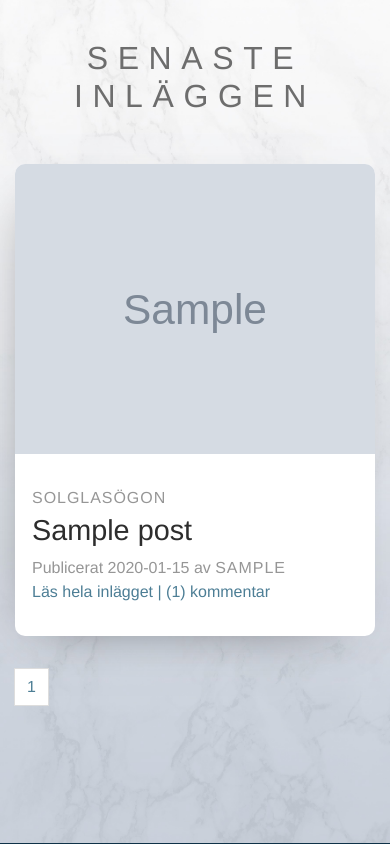
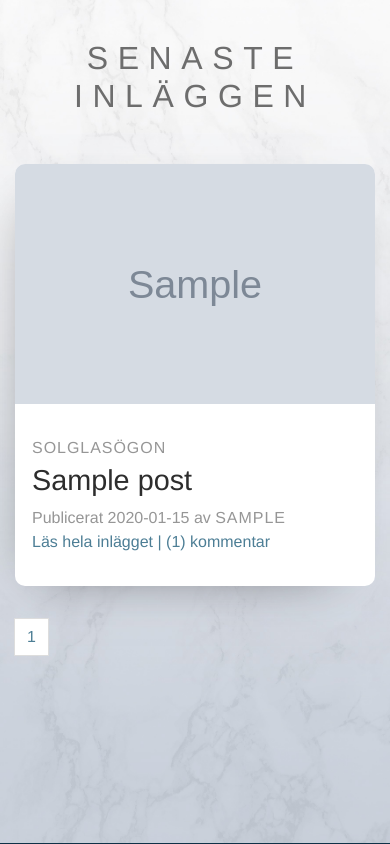
Before and after one commit to raaghda/millhouseblog, a PHP site: page /millhouseblog/?page=home in a window 390 px wide. Shown: the part 77-921 px from the top of the page. Run offline with PHP 8.4, Linux system fonts and the light colour scheme; data comes from the database, SQL or seed files in the repository; tables that the repository leaves empty hold one stand-in row (values such as "Sample post"); grey boxes marked "Sample" are stand-in pictures; some libraries are stand-ins or nearby versions.

Commit message:
Making mobile-thumbnails slightly smaller

```diff
--- a/www/css/style.css
+++ b/www/css/style.css
@@ -228,14 +228,14 @@ input[type=submit]:hover{
     border-top-left-radius: 10px;
     border-top-right-radius: 10px;
     position: relative;
-    height: 290px;
+    height: 240px;
     overflow: hidden;
 }
 
 .thumbnail img.post_image{
     object-fit: cover;
     width: 100%;
-    height: 290px;
+    height: 240px;
  }
 
  .pagination a{
@@ -830,6 +830,7 @@ a:hover{
         border-top-left-radius: 10px;
         border-bottom-left-radius: 10px;
         border-top-right-radius: 0px;
+        height: 290px;
     }
 
     .thumbnail img.post_image{
```
